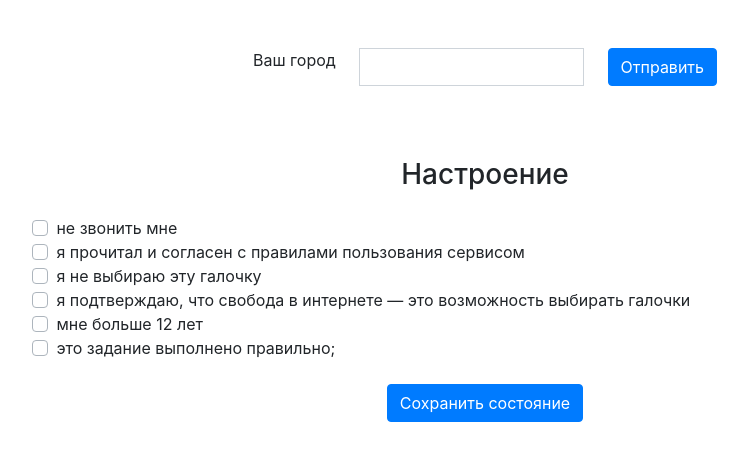
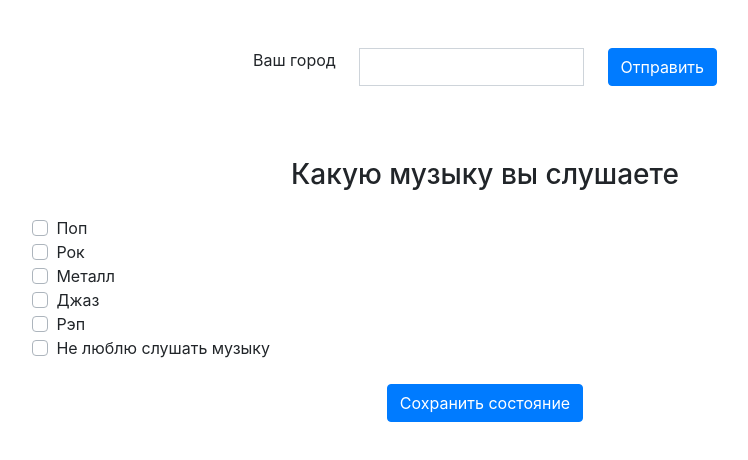
Before and after one commit to xx182pav/DZ-C3.9, a plain HTML site: page index.html in a window 1280 px wide. Shown: the whole page, without its empty margins (155-903 px from the left). Drawn offline with nearby package versions, Linux system fonts and the light colour scheme.

Commit message:
Update index.html

```diff
--- a/index.html
+++ b/index.html
@@ -28,32 +28,32 @@
 
     <section class="container checks">
         <div class="d-flex justify-content-center">
-            <h3 class="my-4">Настроение</h3>
+            <h3 class="my-4">Какую музыку вы слушаете</h3>
         </div>
         <div class="d-flex flex-column">
             <div class="custom-control custom-checkbox">
                 <input type="checkbox" class="custom-control-input check" id="check1">
-                <label class="custom-control-label" for="check1">не звонить мне</label>
+                <label class="custom-control-label" for="check1">Поп</label>
             </div>
             <div class="custom-control custom-checkbox">
                 <input type="checkbox" class="custom-control-input check" id="check2">
-                <label class="custom-control-label" for="check2">я прочитал и согласен с правилами пользования сервисом</label>
+                <label class="custom-control-label" for="check2">Рок</label>
             </div>
             <div class="custom-control custom-checkbox">
                 <input type="checkbox" class="custom-control-input check" id="check3">
-                <label class="custom-control-label" for="check3">я не выбираю эту галочку</label>
+                <label class="custom-control-label" for="check3">Металл</label>
             </div>
             <div class="custom-control custom-checkbox">
                 <input type="checkbox" class="custom-control-input check" id="check4">
-                <label class="custom-control-label" for="check4">я подтверждаю, что свобода в интернете — это возможность выбирать галочки</label>
+                <label class="custom-control-label" for="check4">Джаз</label>
             </div>
             <div class="custom-control custom-checkbox">
                 <input type="checkbox" class="custom-control-input check" id="check5">
-                <label class="custom-control-label" for="check5">мне больше 12 лет</label>
+                <label class="custom-control-label" for="check5">Рэп</label>
             </div>
             <div class="custom-control custom-checkbox">
                 <input type="checkbox" class="custom-control-input check" id="check6">
-                <label class="custom-control-label" for="check6">это задание выполнено правильно;</label>
+                <label class="custom-control-label" for="check6">Не люблю слушать музыку</label>
             </div>
             <div class="d-flex justify-content-center">
                 <button type="submit" class="btn btn-primary my-4 save-btn">Сохранить состояние</button>
```
